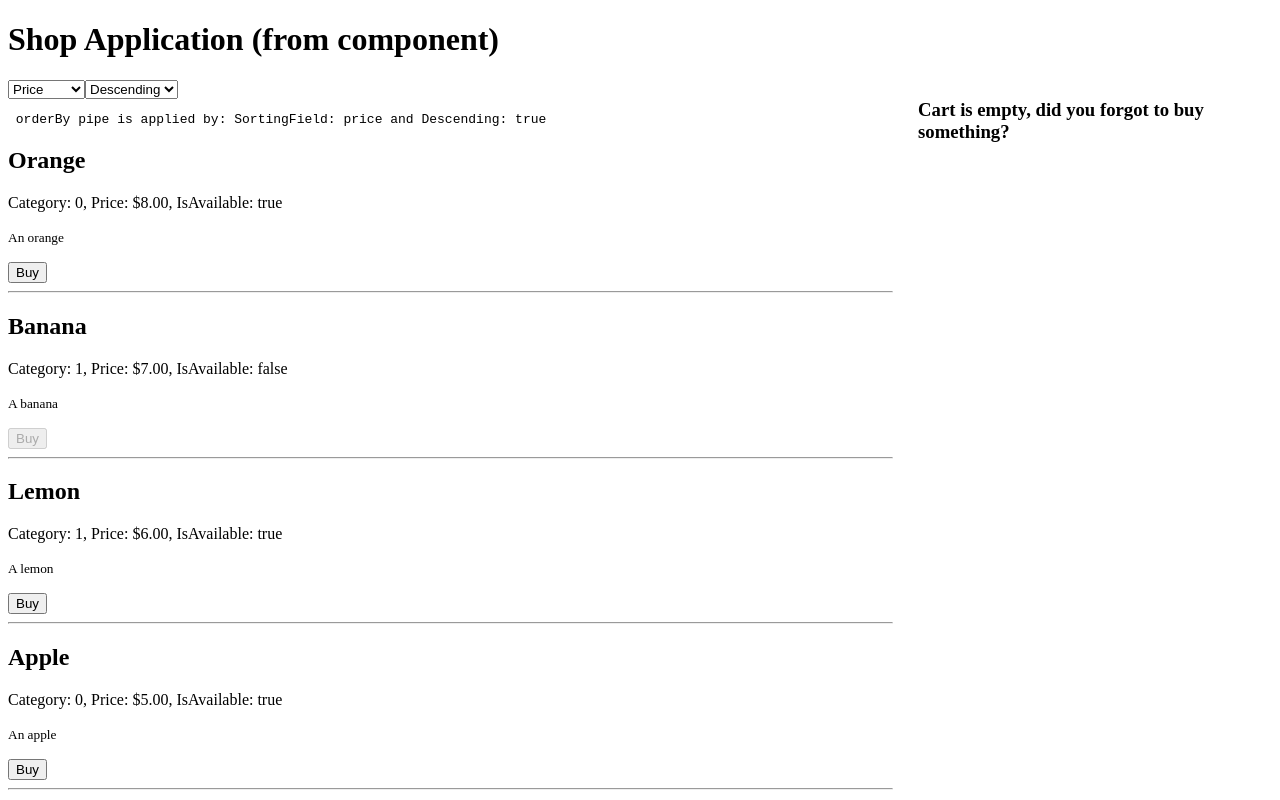
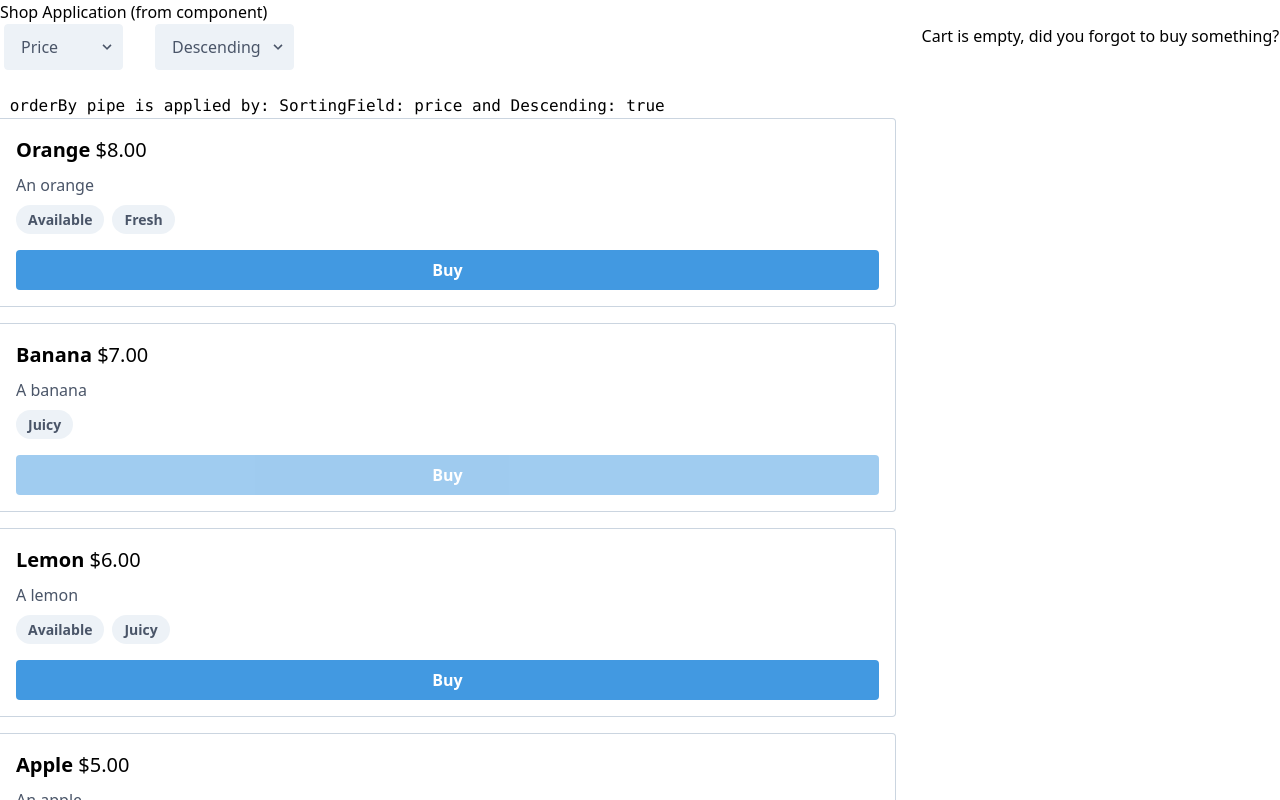
Before and after one commit to a-tem/vz-ng27-project-introduction, an Angular app: page / in a window 1280 px wide. Shown: the top 800 px of the page. Built offline with nearby package versions, Linux system fonts and the light colour scheme.

Commit message:
added tailwind css library applied styles from tailwind lib to the Dropdown component and Product component templates

```diff
--- a/angular.json
+++ b/angular.json
@@ -11,7 +11,7 @@
       "prefix": "app",
       "architect": {
         "build": {
-          "builder": "@angular-devkit/build-angular:browser",
+          "builder": "@angular-builders/custom-webpack:browser",
           "options": {
             "outputPath": "dist/shop",
             "index": "src/index.html",
@@ -24,9 +24,12 @@
               "src/assets"
             ],
             "styles": [
-              "src/styles.css"
+              "src/styles.scss"
             ],
-            "scripts": []
+            "scripts": [],
+            "customWebpackConfig": {
+              "path": "webpack.config.js"
+            }
           },
           "configurations": {
             "production": {
@@ -60,9 +63,12 @@
           }
         },
         "serve": {
-          "builder": "@angular-devkit/build-angular:dev-server",
+          "builder": "@angular-builders/custom-webpack:dev-server",
           "options": {
-            "browserTarget": "shop:build"
+            "browserTarget": "shop:build",
+            "customWebpackConfig": {
+              "path": "webpack.config.js"
+            }
           },
           "configurations": {
             "production": {
--- a/src/app/products/components/product-list/product-list.component.html
+++ b/src/app/products/components/product-list/product-list.component.html
@@ -1,5 +1,7 @@
-<app-dropdown [dropdownList]="sortingList" (selectedOption)="onSortingFieldChanged($event)"></app-dropdown>
-<app-dropdown [dropdownList]="sortingOrder" (selectedOption)="onOrderFieldChanged($event)"></app-dropdown>
+<div class="flex flex-wrap -mx-3 mb-6">
+  <app-dropdown [dropdownList]="sortingList" (selectedOption)="onSortingFieldChanged($event)"></app-dropdown>
+  <app-dropdown [dropdownList]="sortingOrder" (selectedOption)="onOrderFieldChanged($event)"></app-dropdown>
+</div>
 
 <pre> orderBy pipe is applied by: SortingField: {{ sortingField }} and Descending: {{ orderingField }} </pre>
 
--- a/src/app/products/components/product/product.component.html
+++ b/src/app/products/components/product/product.component.html
@@ -1,7 +1,29 @@
-<div class="product-item" appToggleOnClick="active">
-  <h2>{{ product.name | titlecase }}</h2>
-  <p>Category: {{ product.category }}, Price: {{ product.price | currency }}, IsAvailable: {{ product.isAvailable }}</p>
-  <p><small>{{ product.description }}</small></p>
-  <button [disabled]="!product.isAvailable" (click)="onBuy()">Buy</button>
+<div
+  class="mb-4 border-r border-b border-l border-gray-400 lg:border-l-0 lg:border-t lg:border-gray-400 bg-white rounded-b lg:rounded-b-none lg:rounded-r p-4 flex flex-col justify-between leading-normal"
+  appToggleOnClick="border-red-400"
+>
+  <div class="font-bold text-xl mb-2">
+    <div>
+      {{ product.name | titlecase }}
+      <span class="font-normal">{{ product.price | currency }}</span>
+    </div>
+  </div>
+
+  <div class="mb-2">
+    <p class="mb-2 text-gray-700 text-base">{{ product.description }}</p>
+    <div class="mb-2">
+      <span
+        class="inline-block bg-gray-200 rounded-full px-3 py-1 text-sm font-semibold text-gray-700 mr-2"
+        *ngIf="product.isAvailable">Available
+      </span>
+      <span class="inline-block bg-gray-200 rounded-full px-3 py-1 text-sm font-semibold text-gray-700 mr-2">{{ product.category }}</span>
+    </div>
+  </div>
+
+  <button
+    class="bg-blue-500 hover:bg-blue-700 text-white font-bold py-2 px-4 rounded"
+    [ngClass]="{'opacity-50 cursor-not-allowed': !product.isAvailable}"
+    [disabled]="!product.isAvailable"
+    (click)="onBuy()"
+  >Buy</button>
 </div>
-<hr>
--- a/src/app/shared/components/dropdown/dropdown.component.html
+++ b/src/app/shared/components/dropdown/dropdown.component.html
@@ -1,5 +1,13 @@
-<select (change)="optionSelected($event.target.value)">
-  <ng-container *ngFor="let option of dropdownList">
-    <option [value]="option.value">{{ option.title }}</option>
-  </ng-container>
-</select>
+<div class="relative mx-4">
+  <select
+    class="block appearance-none w-100 bg-gray-200 border border-gray-200 text-gray-700 py-3 px-4 pr-8 rounded leading-tight focus:outline-none focus:bg-white focus:border-gray-500"
+    (change)="optionSelected($event.target.value)"
+  >
+    <ng-container *ngFor="let option of dropdownList">
+      <option [value]="option.value">{{ option.title }}</option>
+    </ng-container>
+  </select>
+  <div class="pointer-events-none absolute inset-y-0 right-0 flex items-center px-2 text-gray-700">
+    <svg class="fill-current h-4 w-4" xmlns="http://www.w3.org/2000/svg" viewBox="0 0 20 20"><path d="M9.293 12.95l.707.707L15.657 8l-1.414-1.414L10 10.828 5.757 6.586 4.343 8z"/></svg>
+  </div>
+</div>
--- a/src/app/shared/enums/category.enum.ts
+++ b/src/app/shared/enums/category.enum.ts
@@ -1,4 +1,4 @@
 export enum ECategoryEnum {
-  First,
-  Second
+  First = 'Fresh',
+  Second = 'Juicy'
 }
--- a/src/styles.css
+++ /dev/null
@@ -1 +0,0 @@
-/* You can add global styles to this file, and also import other style files */
--- /dev/null
+++ b/src/styles.scss
@@ -0,0 +1,4 @@
+/* You can add global styles to this file, and also import other style files */
+@import "tailwindcss/base";
+@import 'tailwindcss/components';
+@import 'tailwindcss/utilities';
--- /dev/null
+++ b/tailwind.config.js
@@ -0,0 +1,17 @@
+require('dotenv').config();
+const enablePurge = process.env.ENABLE_PURGE || false;
+
+module.exports = {
+  purge: {
+    enabled: enablePurge,
+    content: [
+      './src/**/*.html',
+      './src/**/*.scss'
+    ]
+  },
+  theme: {
+    extend: {},
+  },
+  variants: {},
+  plugins: [],
+}
--- /dev/null
+++ b/webpack.config.js
@@ -0,0 +1,19 @@
+module.exports = {
+  module: {
+    rules: [
+      {
+        test: /\.scss$/,
+        loader: 'postcss-loader',
+        options: {
+          ident: 'postcss',
+          syntax: 'postcss-scss',
+          plugins: () => [
+            require('postcss-import'),
+            require('tailwindcss'),
+            require('autoprefixer'),
+          ]
+        }
+      }
+    ]
+  }
+};
```
Also changed, not shown: package.json (+7 -1 lines), 1 other file (tests, documents, lock files or other folders).
